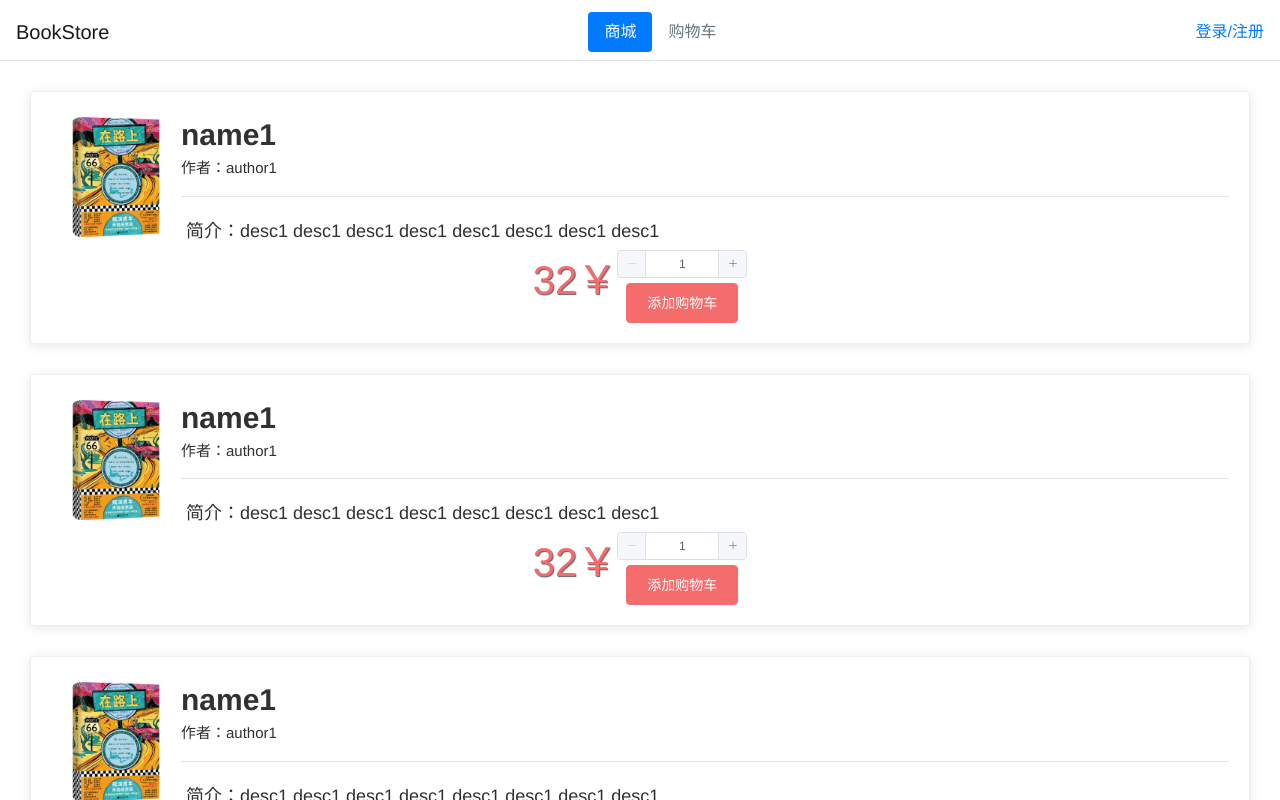
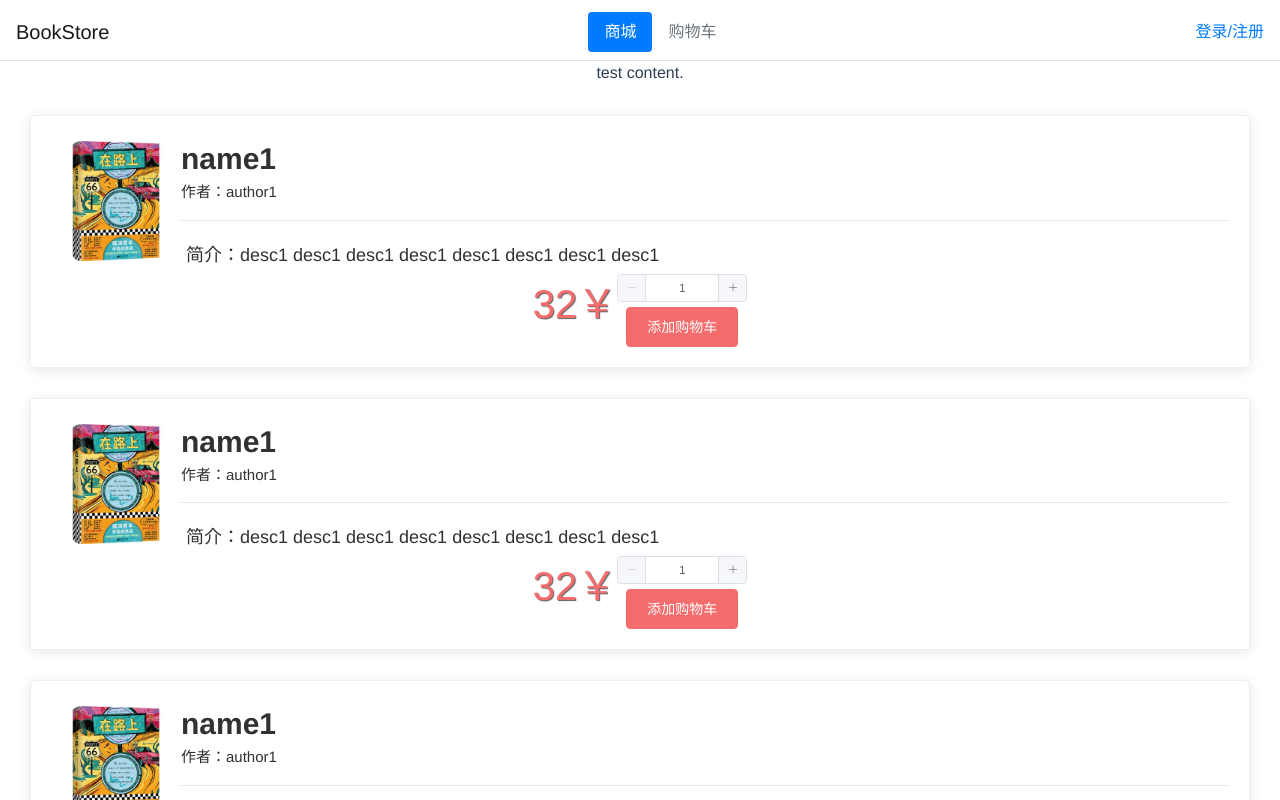
Before and after one commit to MackHsu/bookstore-client, a Vue app: page /#/store in a window 1280 px wide. Shown: the top 800 px of the page. Built offline with nearby package versions, Linux system fonts and the light colour scheme; a small style sheet from the web is missing.

Commit message:
Gitlens test

```diff
--- a/src/views/Store.vue
+++ b/src/views/Store.vue
@@ -1,5 +1,6 @@
 <template>
   <div class="store">
+    test content.
     <BookCard v-for="(book, index) in books.slice((pageIndex - 1) * 10, pageIndex * 10)"
               :key="index"
               :name="book.name"
```
